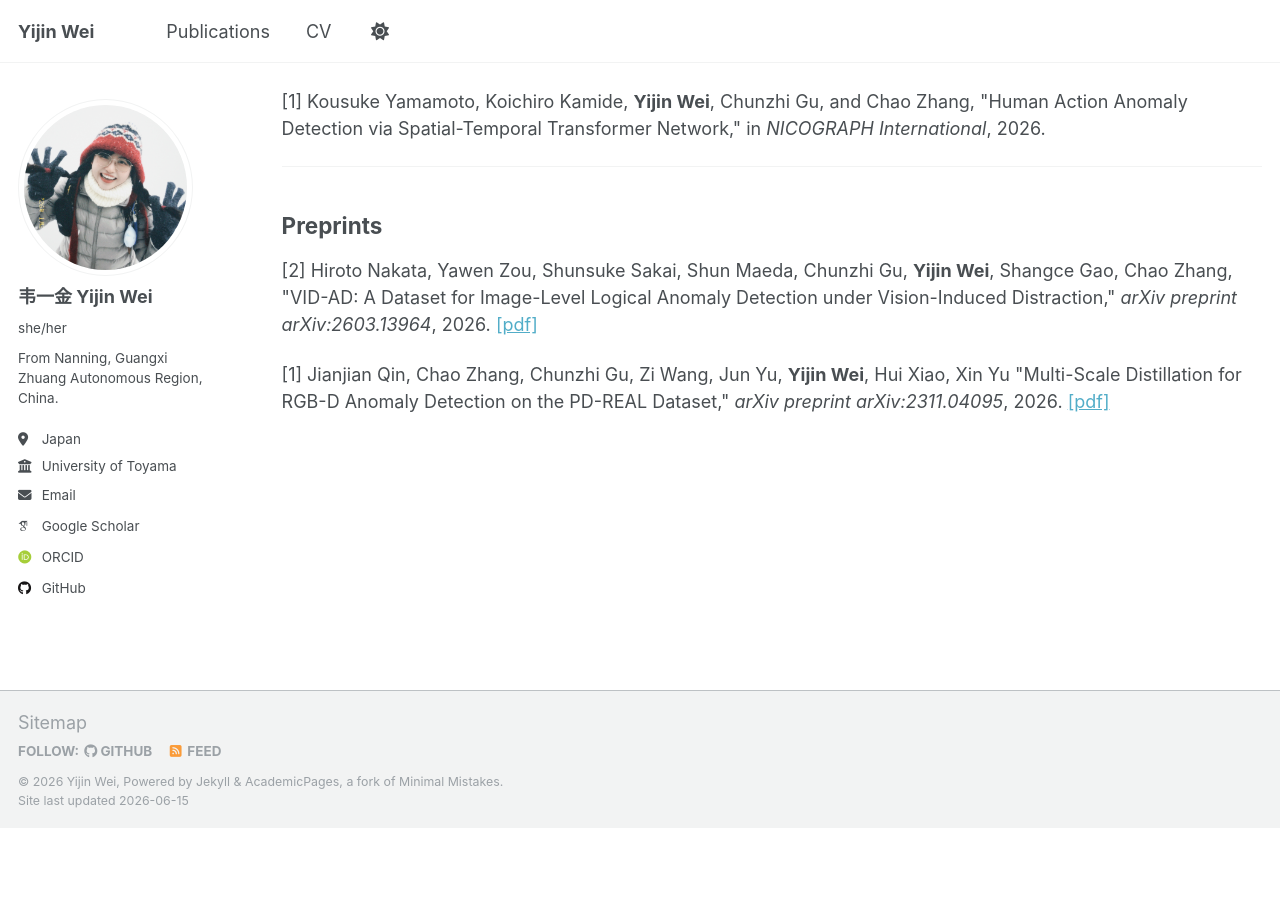
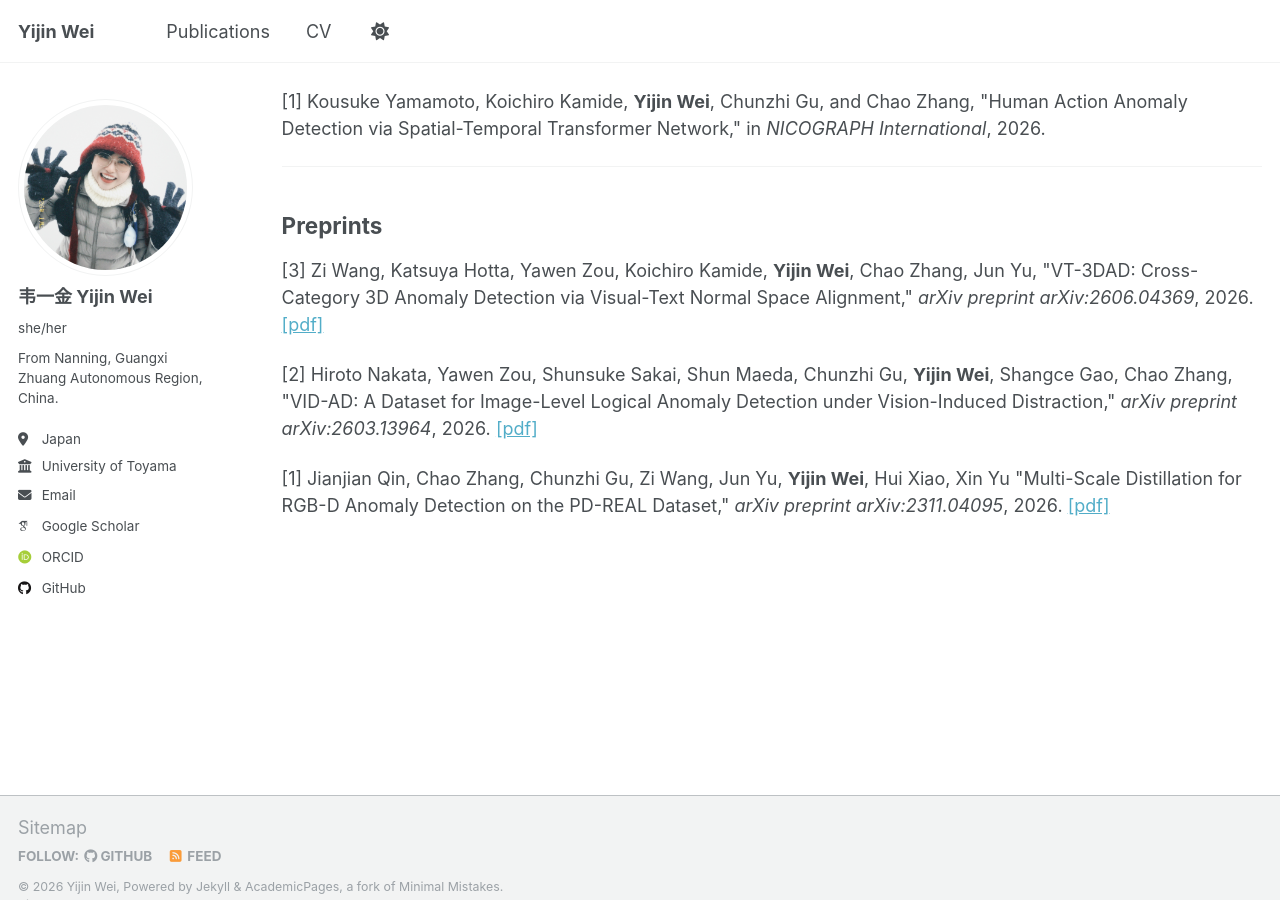
Before and after one commit to mangx/mangx.github.io, a Jekyll site: the page built from _pages/publications.html, in a window 1280 px wide and 900 px high, scrolled down 920 px. Built offline with Jekyll 4.4.1, drawn with Linux system fonts in a browser that asks for light colours; some web fonts are replaced; before the commit the page ends 1749 px from its top, so only the background shows below that.

Commit message:
Update publications.html

```diff
--- a/_pages/publications.html
+++ b/_pages/publications.html
@@ -76,6 +76,13 @@ in <em>NICOGRAPH International</em>, 2026.
 <h2>Preprints</h2>
 
 <p>
+[3] Zi Wang, Katsuya Hotta, Yawen Zou, Koichiro Kamide, <b>Yijin Wei</b>, Chao Zhang, Jun Yu,
+"VT-3DAD: Cross-Category 3D Anomaly Detection via Visual-Text Normal Space Alignment,"
+<em>arXiv preprint arXiv:2606.04369</em>, 2026.
+<a href="https://arxiv.org/abs/2606.04369" target="_blank">[pdf]</a>
+</p>
+
+<p>
 [2] Hiroto Nakata, Yawen Zou, Shunsuke Sakai, Shun Maeda, Chunzhi Gu, <b>Yijin Wei</b>, Shangce Gao, Chao Zhang,
 "VID-AD: A Dataset for Image-Level Logical Anomaly Detection under Vision-Induced Distraction,"
 <em>arXiv preprint arXiv:2603.13964</em>, 2026.
```
